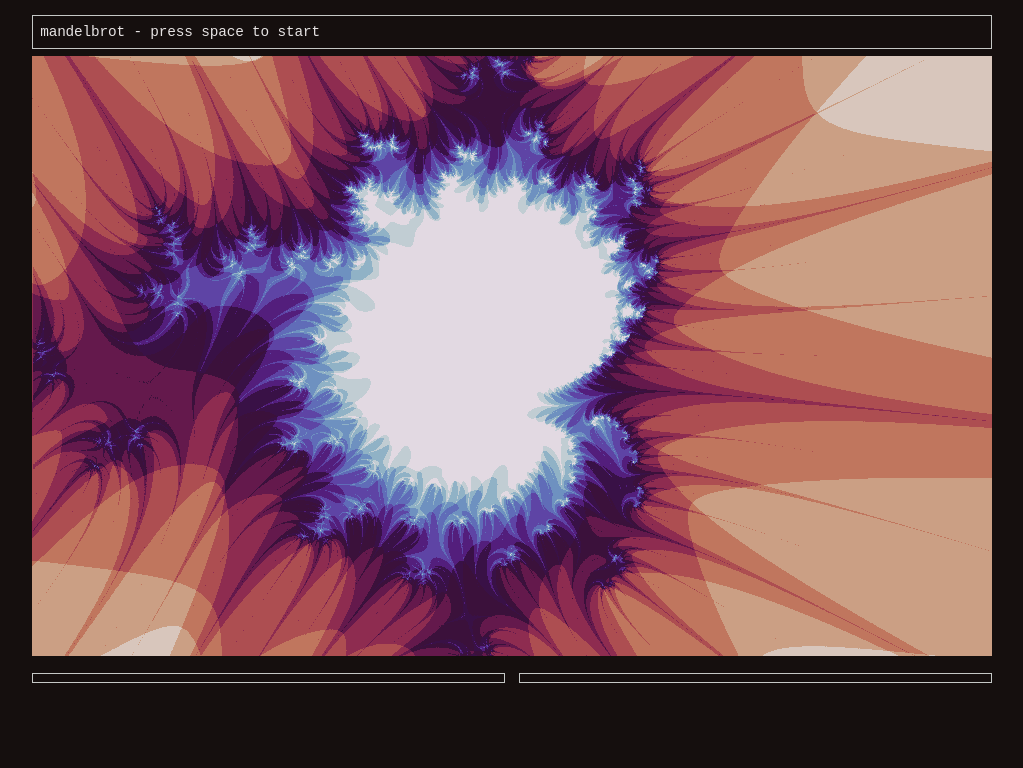
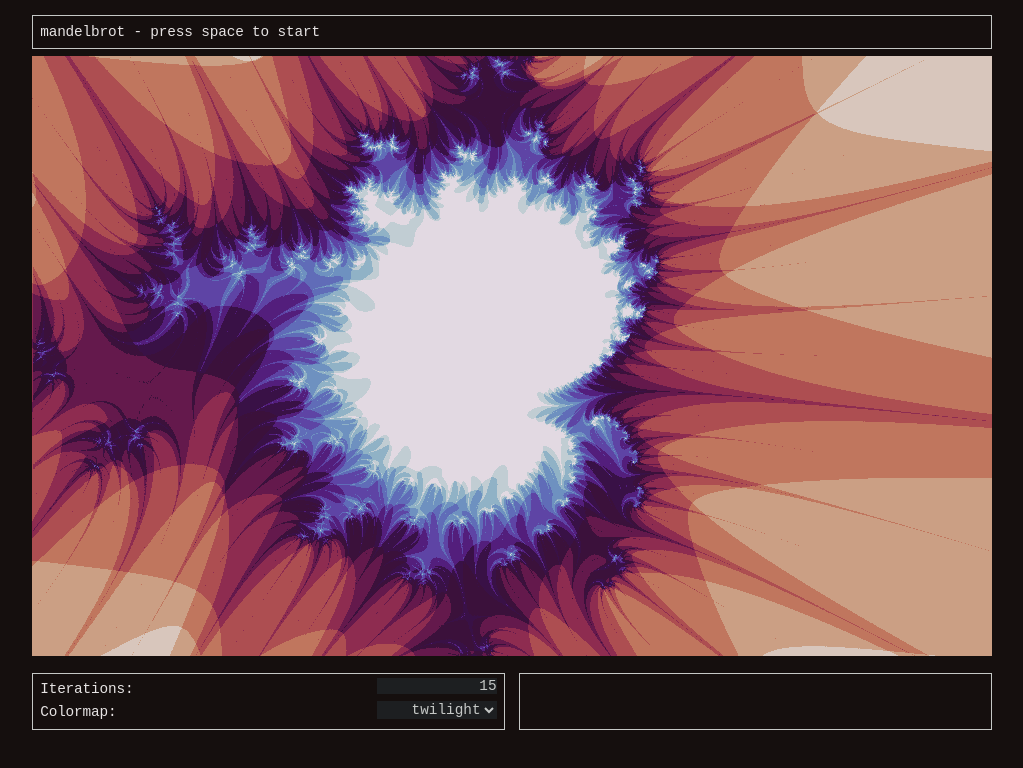
Before and after one commit to mvkma/mandelbrot, a plain HTML site: page index.html in a window 1280 px wide. Shown: the whole page, without its empty margins (128-1151 px from the left). Drawn offline with Linux system fonts and the light colour scheme.

Commit message:
Add UI for parameters

```diff
--- a/assets/css/main.css
+++ b/assets/css/main.css
@@ -82,7 +82,7 @@ body {
 
 input[type=""], select {
     text-align: right;
-    width: 60px;
+    width: 120px;
     background: var(--src-bg-color);
     color: var(--src-fg-color);
 }
--- a/src/mandelbrot.js
+++ b/src/mandelbrot.js
@@ -1,4 +1,5 @@
 import {
+    createControls,
     createFramebuffer,
     createProgram,
     createTexture,
@@ -96,9 +97,22 @@ let view = new ParameterGroup({
  * @type {ParameterGroup}
  */
 let params = new ParameterGroup({
-    "iterations": { value: 15 },
-    "colormap": { value: "twilight" },
+    "iterations": {
+        type: "",
+        value: 15,
+        attributes: { maxlength: 2, step: 1.0 },
+        transformation: (n) => parseInt(n),
+        inverseTransformation: (n) => n.toString().slice(0, 2),
+        name: "Iterations",
+    },
+    "colormap": {
+        type: "select",
+        value: "twilight",
+        attributes: { options: Object.keys(colormaps) },
+        name: "Colormap",
+    },
 });
+
 
 async function init() {
     gl = document.querySelector("canvas").getContext("webgl2");
@@ -118,9 +132,6 @@ async function init() {
     const pongTexture = createTexture(gl, textureUnits["pong"], gl.canvas.width, gl.canvas.height, gl.RGBA16F, gl.RGBA, gl.FLOAT, gl.LINEAR, gl.REPEAT, null);
     const emptyTexture = createTexture(gl, textureUnits["empty"], gl.canvas.width, gl.canvas.height, gl.RGBA16F, gl.RGBA, gl.FLOAT, gl.LINEAR, gl.REPEAT, null);
 
-    const cmap = colormaps[params["colormap"]];
-    const cmapTexture = createTexture(gl, textureUnits["cmap"], cmap.length / 3, 1, gl.RGB16F, gl.RGB, gl.FLOAT, gl.LINEAR, gl.CLAMP_TO_EDGE, cmap);
-
     frameBuffers = {
         ping: createFramebuffer(gl, pingTexture),
         pong: createFramebuffer(gl, pongTexture),
@@ -138,9 +149,19 @@ async function init() {
     gl.enableVertexAttribArray(attributeBindings["a_position"]);
     gl.vertexAttribPointer(attributeBindings["a_position"], 2, gl.FLOAT, false, 0, 0);
 
+    initColormap();
+}
+
+function initColormap() {
+    const cmap = colormaps[params["colormap"]];
+    const cmapTexture = createTexture(gl, textureUnits["cmap"], cmap.length / 3, 1, gl.RGB16F, gl.RGB, gl.FLOAT, gl.LINEAR, gl.CLAMP_TO_EDGE, cmap);
 }
 
 function render() {
+    if (params.changed) {
+        initColormap();
+    }
+
     gl.useProgram(programs.mandelbrot.prog);
     setUniforms(gl, programs.mandelbrot, {
         "u_input": textureUnits["empty"],
@@ -194,6 +215,8 @@ function render() {
 }
 
 window.onload = async function(ev) {
+    createControls("simulation-controls", params);
+
     await init();
     time = 0.0;
 
--- a/src/webglutils.js
+++ b/src/webglutils.js
@@ -224,9 +224,132 @@ const ParameterGroup = class {
     }
 }
 
+/**
+ * Create HTML input element
+ *
+ * @param {Element} parent
+ * @param {string} key
+ * @param {object} param
+ * @param {ParameterGroup} parameterGroup
+ */
+function createInputElement(parent, key, param, parameterGroup) {
+    const label = document.createElement("label");
+    label.setAttribute("for", key);
+    label.textContent = param.name + ":";
+
+    const input = document.createElement("input");
+    input.type = param.type;
+    input.id = key;
+    if (param.attributes) {
+        Object.keys(param.attributes).forEach(k => input.setAttribute(k, param.attributes[k]));
+    }
+    input.value = param.inverseTransformation(param.value);
+    input.addEventListener("input", function (ev) {
+        parameterGroup.update(key, param.transformation(ev.target.value), false)
+    });
+    input.addEventListener("keydown", function (ev) {
+        const step = param.attributes && param.attributes.hasOwnProperty("step") ? param.attributes["step"] : 0;
+
+        switch (ev.key) {
+        case "Escape":
+            ev.target.blur();
+            break;
+        case "ArrowRight":
+        case "ArrowLeft":
+            ev.stopPropagation();
+            break;
+        case "ArrowUp":
+            if (step) {
+                parameterGroup.update(key, param.transformation(ev.target.value) + step);
+            }
+            ev.stopPropagation();
+            break;
+        case "ArrowDown":
+            if (step) {
+                parameterGroup.update(key, param.transformation(ev.target.value) - step);
+            }
+            ev.stopPropagation();
+            break;
+        default:
+            break;
+        }
+    });
+    parameterGroup.callbacks[key].push((value) => input.value = param.inverseTransformation(value));
+
+    const container = document.createElement("div");
+    container.setAttribute("class", "param-row");
+    container.appendChild(label);
+    container.appendChild(input);
+
+    parent.appendChild(container);
+}
+
+/**
+ * Create HTML select element
+ *
+ * @param {Element} parent
+ * @param {string} key
+ * @param {object} param
+ * @param {ParameterGroup} parameterGroup
+ */
+function createSelectElement(parent, key, param, parameterGroup) {
+    const label = document.createElement("label");
+    label.setAttribute("for", key);
+    label.textContent = param.name + ":";
+
+    const select = document.createElement("select");
+    select.id = key;
+    const options = param.attributes.options;
+    let option;
+    options.forEach(function (value) {
+        option = document.createElement("option");
+        option.value = value;
+        option.text = value;
+        select.appendChild(option);
+    });
+    select.selectedIndex = options.indexOf(param.value);
+
+    select.addEventListener("input", function (ev) {
+        parameterGroup.update(key, options[ev.target.selectedIndex], false)
+    });
+
+    parameterGroup.callbacks[key].push((value) => select.selectedIndex = options.indexOf(value));
+
+    const container = document.createElement("div");
+    container.setAttribute("class", "param-row");
+    container.appendChild(label);
+    container.appendChild(select);
+
+    parent.appendChild(container);
+}
+
+/**
+ * Create controls (HTML input elements) for a group of parameters
+ *
+ * @param {string} parentId
+ * @param {ParameterGroup} parameterGroup
+ */
+function createControls(parentId, parameterGroup) {
+    const parent = document.querySelector(`#${parentId}`);
+
+    while (parent.firstChild) {
+        parent.removeChild(parent.firstChild);
+    }
+
+    for (const k of Object.keys(parameterGroup.specs)) {
+        const param = parameterGroup.specs[k];
+
+        if (param.type === "select") {
+            createSelectElement(parent, k, param, parameterGroup);
+        } else {
+            createInputElement(parent, k, param, parameterGroup);
+        }
+    }
+}
 
 export {
     WEBGL_UNIFORM_SETTERS,
+    createControls,
     createFramebuffer,
     createProgram,
     createTexture,
```
